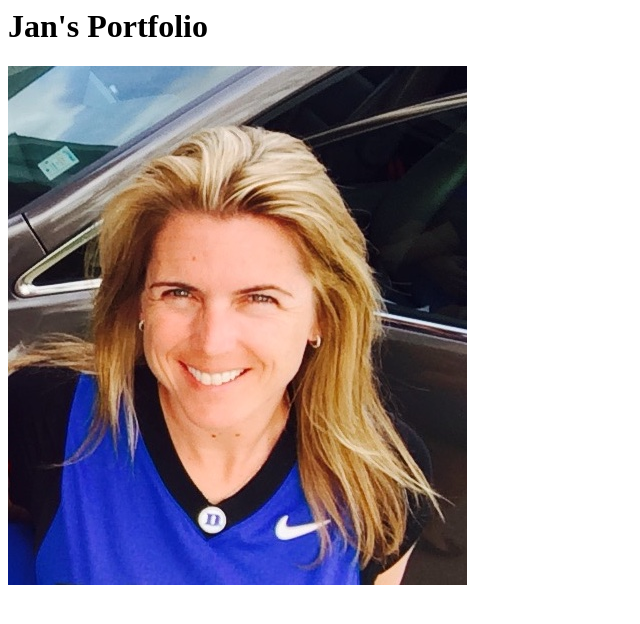
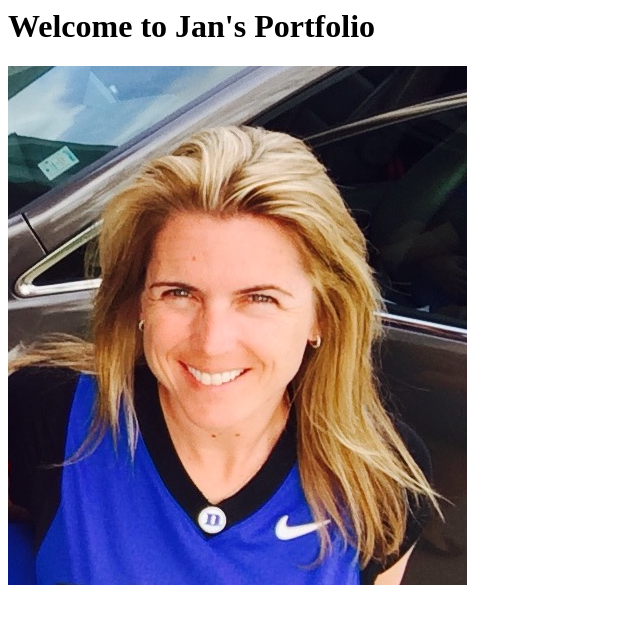
Before and after one commit to janwright73/janwright.github.io, a plain HTML site: page index.html in a window 1280 px wide. Shown: the whole page, without its empty margins (0-640 px from the left). Drawn offline with Linux system fonts and the light colour scheme.

Commit message:
added welcome msg

```diff
--- a/index.html
+++ b/index.html
@@ -1,4 +1,4 @@
 <html>
-    <h1>Jan's Portfolio</h1>
+    <h1>Welcome to Jan's Portfolio</h1>
     <img src="./Jan_bio_pic.jpg" />
 </html>
```
